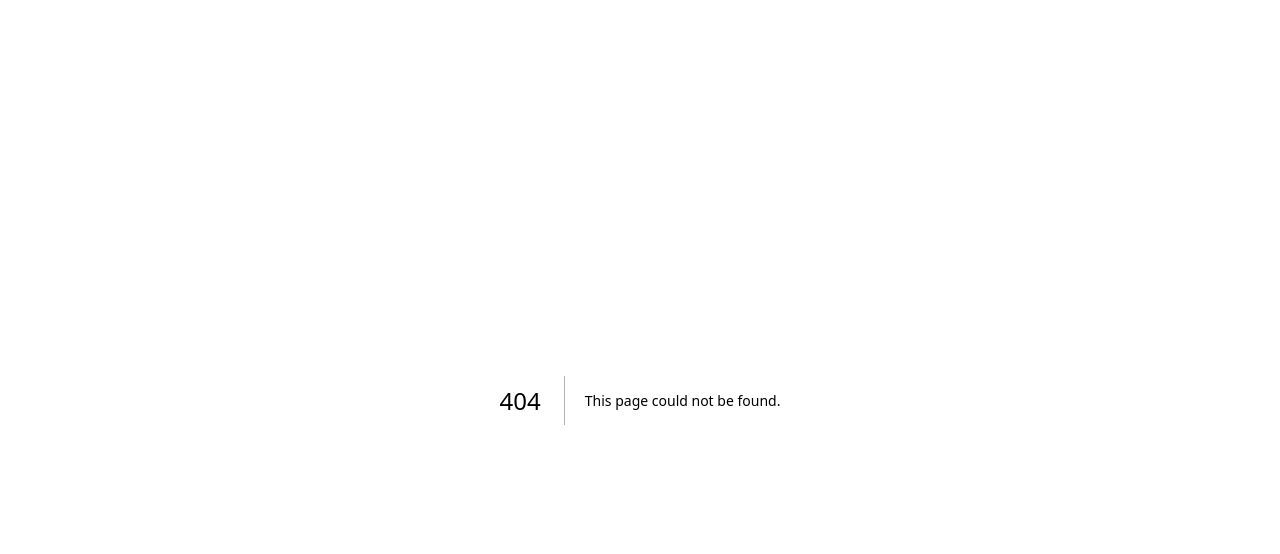
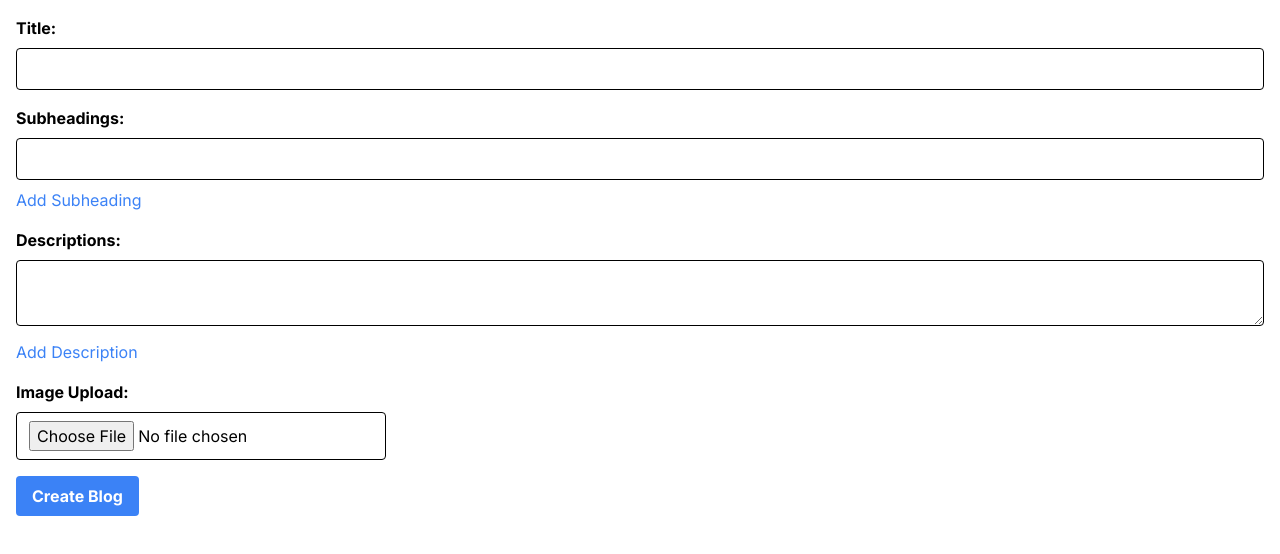
Before and after one commit to theMitocondria/vaibhav-frontend, a Next.js app: page /newblog in a window 1280 px wide. Before the commit this address had no page. Shown: the top 554 px of the page. Built offline with nearby package versions, Linux system fonts and the light colour scheme.

Commit message:
blog created

```diff
--- /dev/null
+++ b/app/newblog/page.js
@@ -0,0 +1,7 @@
+import BlogForm from "@/component/BlogForm";
+
+export default function page() {
+  return (
+    <BlogForm />
+  )
+}
--- a/app/page.js
+++ b/app/page.js
@@ -27,7 +27,7 @@ export default function Home() {
      <OurCustomers />
      <SendMessage/>
      <Footer />
-     <BlogForm />
+     {/* <BlogForm /> */}
 
 
    </div>
--- a/component/BlogForm.js
+++ b/component/BlogForm.js
@@ -1,3 +1,179 @@
+// 'use client'
+// import React, { useState } from 'react';
+
+// const BlogForm = () => {
+//   const [formData, setFormData] = useState({
+//     title: '',
+//     subheading: [''], // Start with an empty subheading array
+//     description: [''], // Start with an empty description array
+//     image: '',
+//   });
+
+
+//   const handleImageChange = (e) => {
+//     const imageFile = e.target.files[0];
+//     setFormData({
+//       ...formData,
+//       image: imageFile, // Store the selected file in the formData
+//     });
+//   };
+
+//   const handleChange = (e) => {
+//     const { name, value } = e.target;
+//     setFormData({
+//       ...formData,
+//       [name]: value,
+//     });
+//   };
+
+//   const handleSubheadingChange = (index, value) => {
+//     const updatedSubheadings = [...formData.subheading];
+//     updatedSubheadings[index] = value;
+//     setFormData({
+//       ...formData,
+//       subheading: updatedSubheadings,
+//     });
+//   };
+
+//   const handleDescriptionChange = (index, value) => {
+//     const updatedDescriptions = [...formData.description];
+//     updatedDescriptions[index] = value;
+//     setFormData({
+//       ...formData,
+//       description: updatedDescriptions,
+//     });
+//   };
+
+//   const handleSubmit = async (e) => {
+//     e.preventDefault();
+
+//     console.log('creading blog')
+
+//     try {
+//       const response = await fetch('https://register-bpwp.onrender.com/blog/new', {
+//         method: 'POST',
+//         headers: {
+//           'Content-Type': 'application/json',
+//         },
+//         body: JSON.stringify(formData),
+//       });
+//       const message = await response.json();
+
+//       console.log(message);
+
+//       if (message.status == 201) {
+//         // The request was successful, you can handle the response here if needed
+//         console.log('Blog post created successfully');
+//         // Optionally, you can redirect the user to a success page or perform other actions
+//       } else {
+//         // Handle errors here
+//         console.error('Error creating blog post:', response.statusText);
+//       }
+//     } catch (error) {
+//       console.error('Error creating blog post:', error);
+//     }
+//   };
+
+//   const addSubheadingField = () => {
+//     setFormData({
+//       ...formData,
+//       subheading: [...formData.subheading, ''],
+//     });
+//   };
+
+//   const addDescriptionField = () => {
+//     setFormData({
+//       ...formData,
+//       description: [...formData.description, ''],
+//     });
+//   };
+
+//   return (
+//     <form onSubmit={handleSubmit} className="p-4">
+//       <div className="mb-4">
+//         <label htmlFor="title" className="block text-gray-700 font-bold mb-2">
+//           Title:
+//         </label>
+//         <input
+//           type="text"
+//           id="title"
+//           name="title"
+//           value={formData.title}
+//           onChange={handleChange}
+//           required
+//           className="w-full border border-gray-300 rounded py-2 px-3"
+//         />
+//       </div>
+//       <div className="mb-4">
+//         <label className="block text-gray-700 font-bold mb-2">Subheadings:</label>
+//         {formData.subheading.map((subheading, index) => (
+//           <input
+//             type="text"
+//             key={index}
+//             value={subheading}
+//             onChange={(e) => handleSubheadingChange(index, e.target.value)}
+//             required
+//             className="w-full border border-gray-300 rounded py-2 px-3 mb-2"
+//           />
+//         ))}
+//         <button type="button" onClick={addSubheadingField} className="text-blue-500 hover:text-blue-700">
+//           Add Subheading
+//         </button>
+//       </div>
+//       <div className="mb-4">
+//         <label className="block text-gray-700 font-bold mb-2">Descriptions:</label>
+//         {formData.description.map((description, index) => (
+//           <textarea
+//             key={index}
+//             value={description}
+//             onChange={(e) => handleDescriptionChange(index, e.target.value)}
+//             required
+//             className="w-full border border-gray-300 rounded py-2 px-3 mb-2"
+//           />
+//         ))}
+//         <button type="button" onClick={addDescriptionField} className="text-blue-500 hover:text-blue-700">
+//           Add Description
+//         </button>
+//       </div>
+//       {/* <div className="mb-4">
+//         <label htmlFor="image" className="block text-gray-700 font-bold mb-2">
+//           Image Upload:
+//         </label>
+//         <input
+//           type="file"
+//           id="image"
+//           name="image"
+//           onChange={handleImageChange}
+//           accept="image/*" // Accept only image files
+//           required
+//           className="border border-gray-300 py-2 px-3 rounded"
+//         />
+//       </div> */}
+
+// <div className="mb-4">
+//     <label htmlFor="image" className="block text-gray-700 font-bold mb-2">
+//       Image Upload:
+//     </label>
+//     <input
+//       type="file"
+//       id="image"
+//       name="image"
+//       onChange={handleImageChange}
+//       accept="image/*"
+//       required
+//       className="border border-gray-300 py-2 px-3 rounded"
+//     />
+//   </div>
+//       <button type="submit" className="bg-blue-500 hover:bg-blue-700 text-white font-bold py-2 px-4 rounded">
+//         Create Blog
+//       </button>
+//     </form>
+//   );
+// };
+
+// export default BlogForm;
+
+
 'use client'
 import React, { useState } from 'react';
 
@@ -50,21 +226,37 @@ const BlogForm = () => {
     console.log('creading blog')
 
     try {
-      const response = await fetch('http://localhost:4000/blog/new', {
-        method: 'POST',
-        headers: {
-          'Content-Type': 'application/json',
-        },
-        body: JSON.stringify(formData),
+      // const response = await fetch('http://localhost:4000/blog/new', {
+      //   method: 'POST',
+      //   headers: {
+      //     'Content-Type': 'application/json',
+      //   },
+      //   body: JSON.stringify(formData),
+      // });
+      // const message = await response.json();
+
+      // console.log(message);
+
+      const formdataa=new FormData();
+
+        formdataa.append("title", formData.title);
+
+        formdataa.append("description", formData.description);
+        formdataa.append("image", formData.image);
+        formdataa.append("subheading", formData.subheading)
+      const response = await fetch('https://register-bpwp.onrender.com/blog/new', {
+          method: 'POST',
+
+          body: formdataa, // Use the FormData object as the request body
       });
       const message = await response.json();
 
       console.log(message);
-
-      if (message.status == 200) {
+      if (message.success == true) {
         // The request was successful, you can handle the response here if needed
         console.log('Blog post created successfully');
         // Optionally, you can redirect the user to a success page or perform other actions
+
       } else {
         // Handle errors here
         console.error('Error creating blog post:', response.statusText);
```
